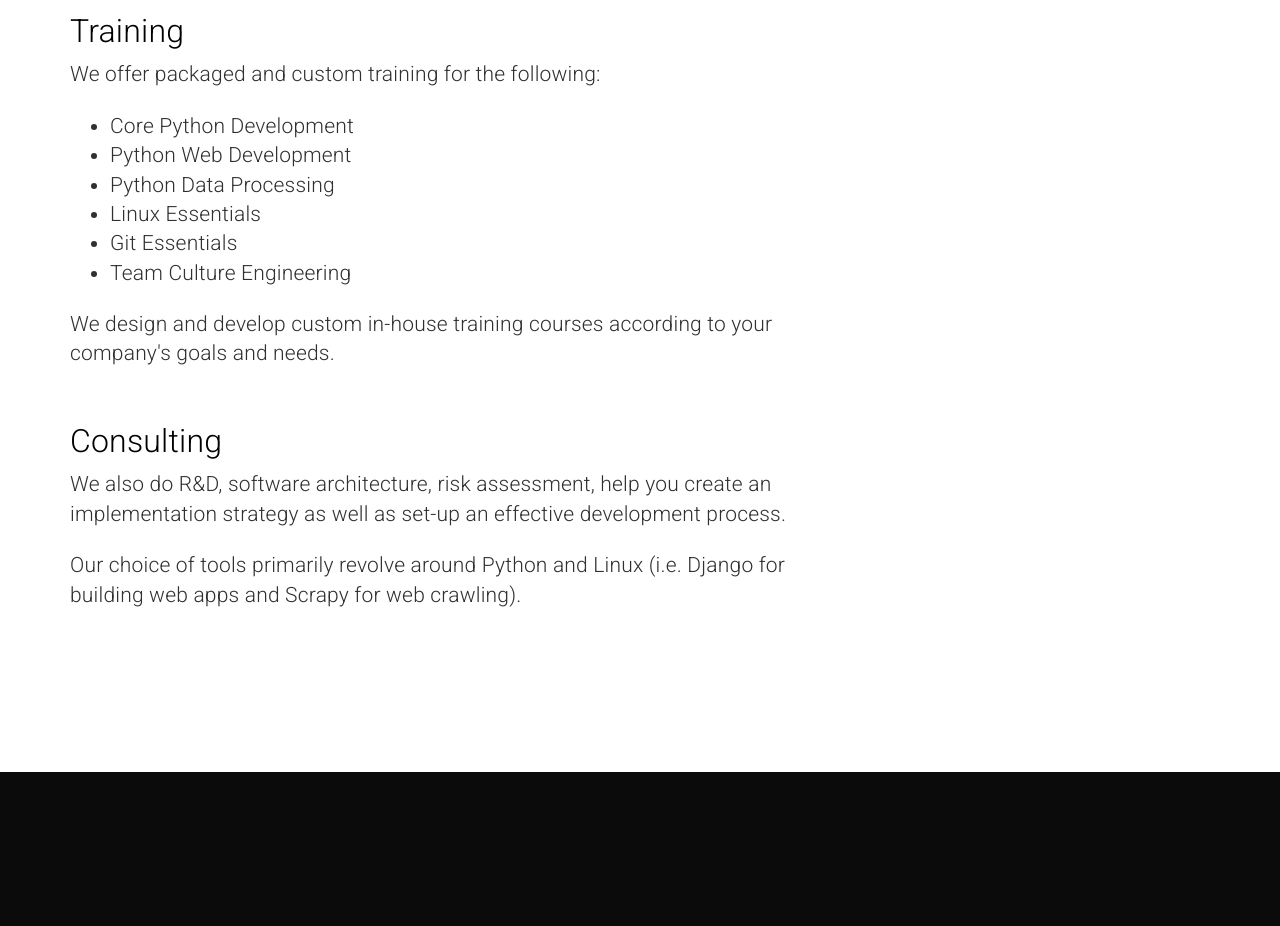
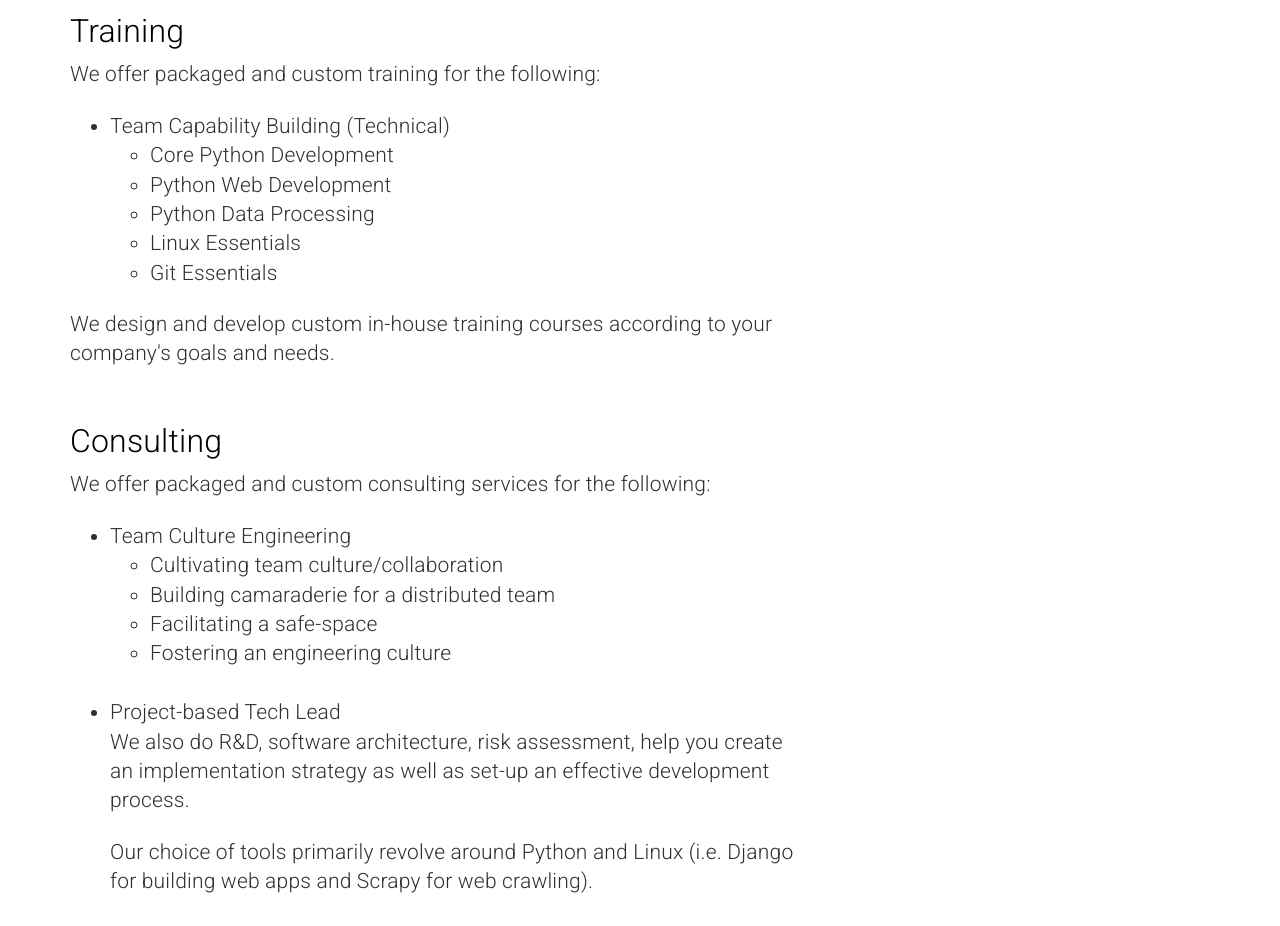
Before and after one commit to codehappyph/codehappyph.github.io, a plain HTML site: page index.html in a window 1280 px wide. Shown: the part 1174-2100 px from the top of the page. Drawn offline with Linux system fonts and the light colour scheme; files that its build step writes are made by us from their sources.

Commit message:
Update landing page

```diff
--- a/index.html
+++ b/index.html
@@ -114,12 +114,14 @@
                             <p class="lead">We offer packaged and custom training for the following:
                             </p>
                             <ul class="lead">
+                                <li>Team Capability Building (Technical)</li>
+                                    <ul>
                                         <li>Core Python Development</li>
                                         <li>Python Web Development</li>
                                         <li>Python Data Processing</li>
                                         <li>Linux Essentials</li>
                                         <li>Git Essentials</li>
-                                <li>Team Culture Engineering</li>
+                                    </ul>
                             </ul>
                             <p class="lead">
                             We design and develop custom in-house training courses according to your company's goals and needs.
@@ -133,17 +135,31 @@
                         <div class="header-content-inner">
                             <h4>Consulting</h4>
                             <p class="lead">
+                                We offer packaged and custom consulting services for the following:
+                            </p>
+                            <ul class="lead">
+                                <li>Team Culture Engineering</li>
+                                    <ul>
+                                        <li>Cultivating team culture/collaboration</li>
+                                        <li>Building camaraderie for a distributed team</li>
+                                        <li>Facilitating a safe-space</li>
+                                        <li>Fostering an engineering culture</li>
+                                    </ul>
+                                </br>
+                                <li>Project-based Tech Lead</li>
+                                    <p class="lead">
                                     We also do R&D, software architecture, risk assessment, help you create an implementation strategy as well as set-up an effective development process.
                                     </p>
+                                    <p class="lead">
+                                    Our choice of tools primarily revolve around Python and Linux (i.e. Django for building web apps and Scrapy for web crawling).
+                                    </p>
+                            </ul>
                         </div>
                     </div>
                 </div>
                 <div class="col-sm-8">
                     <div class="header-content">
                         <div class="header-content-inner">
-                            <p class="lead">
-                            Our choice of tools primarily revolve around Python and Linux (i.e. Django for building web apps and Scrapy for web crawling).
-                            </p>
                         </div>
                     </div>
                 </div>
```
Lines whose indentation alone changed are shown as unchanged.
